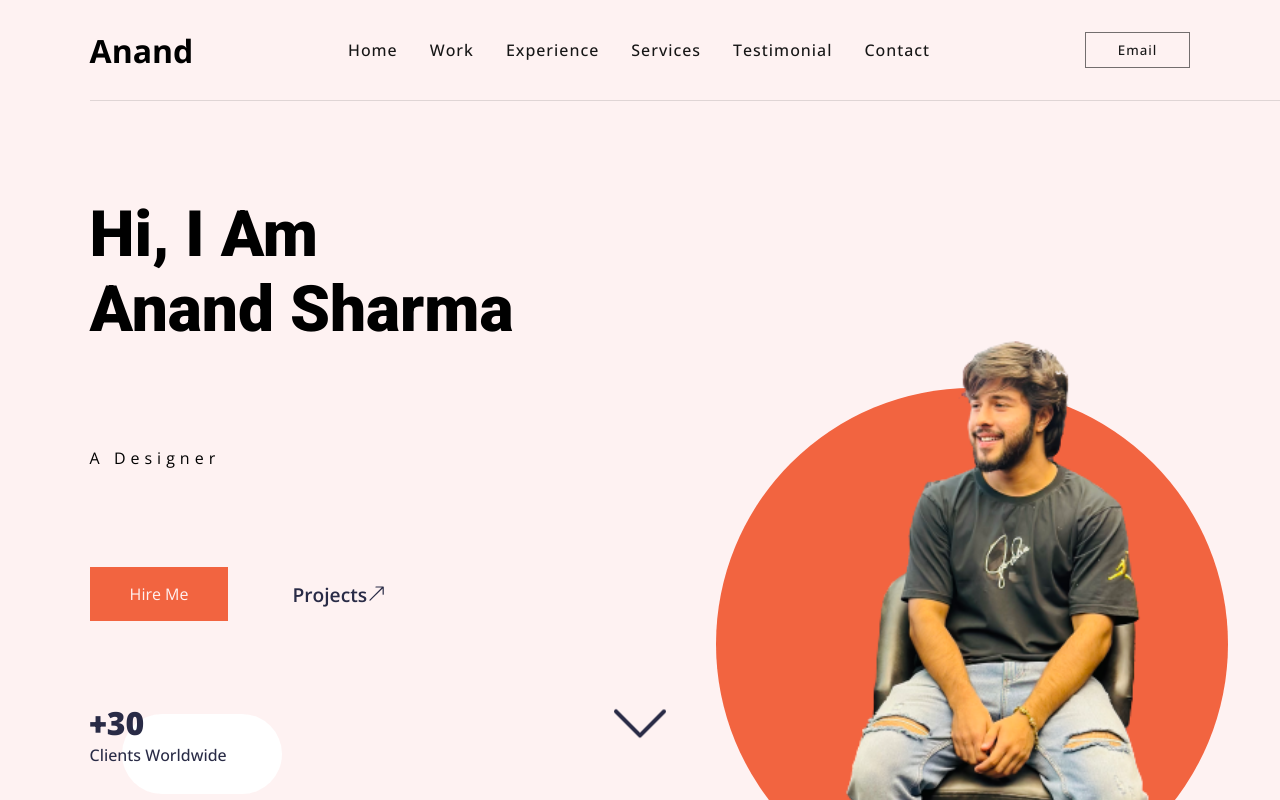
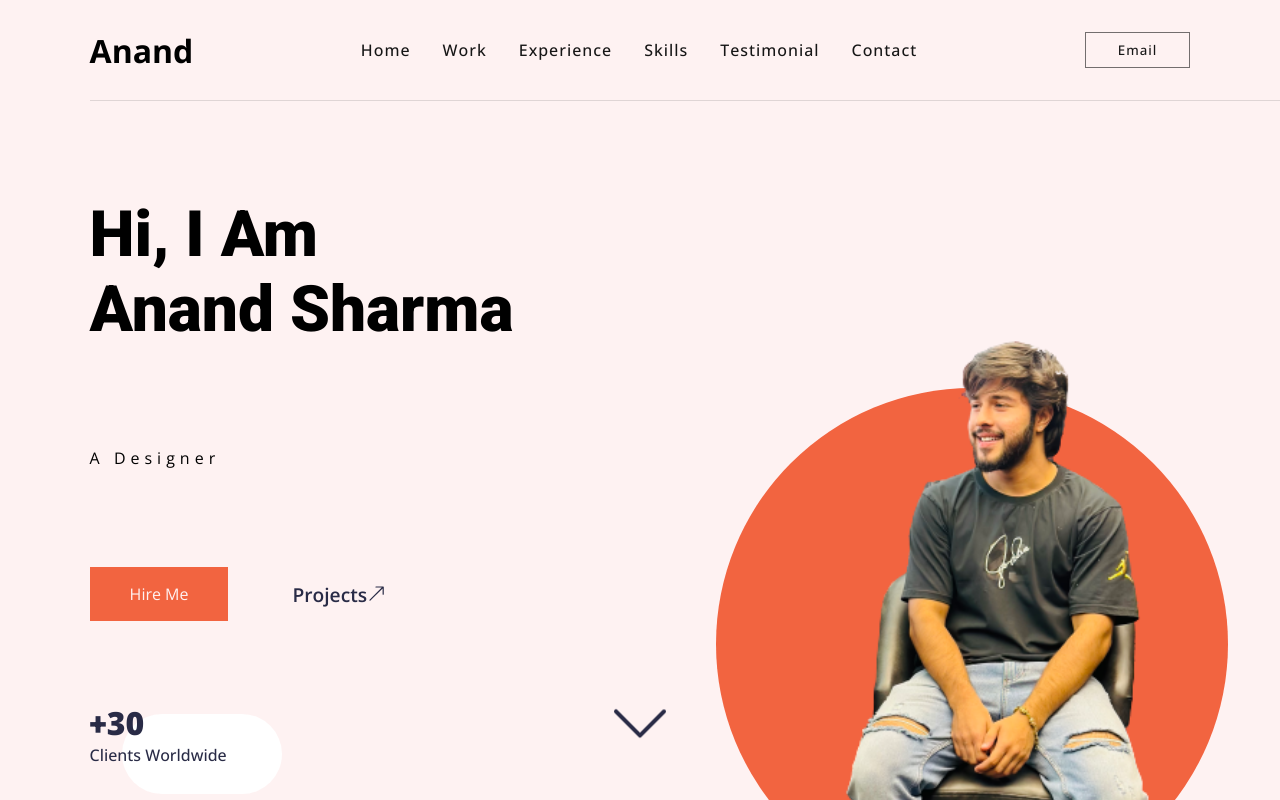
Before and after one commit to anandsharma12/react-portfolio1, a React (Create React App) app: page / in a window 1280 px wide. Shown: the top 800 px of the page. Built offline with nearby package versions, Linux system fonts and the light colour scheme.

Commit message:
Update Header.jsx

```diff
--- a/src/components/Header.jsx
+++ b/src/components/Header.jsx
@@ -37,7 +37,7 @@ const NavContent = ({ setMenuOpen }) => (
         Experience
       </a>
       <a onClick={() => setMenuOpen(false)} href="#services">
-        Services
+        Skills
       </a>
       <a onClick={() => setMenuOpen(false)} href="#testimonial">
         Testimonial
```
